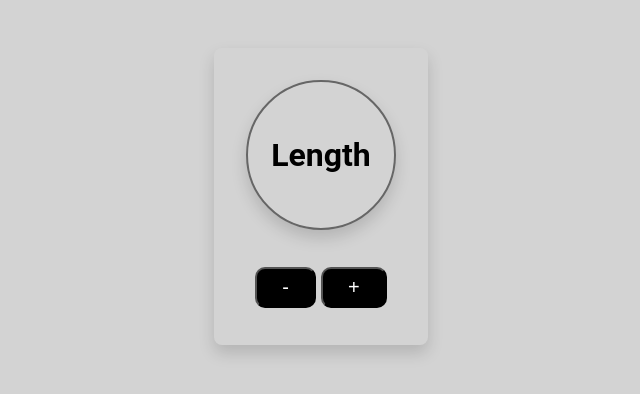
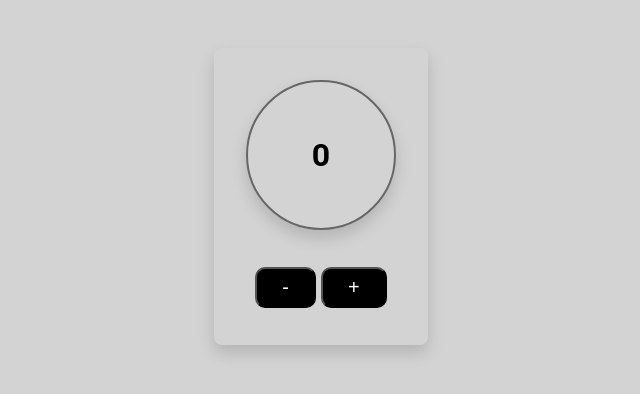
Before and after one commit to sctlcd/react-altitude-controller, a React (Create React App) app: page / in a window 1280 px wide. Shown: the top 394 px of the page, without its empty margins (319-959 px from the left). Built offline with nearby package versions, Linux system fonts and the light colour scheme; the HTML template or start-up script is replaced by a standard one.

Commit message:
added length value using useState

```diff
--- a/src/App.js
+++ b/src/App.js
@@ -1,7 +1,10 @@
 import './App.scss';
 import Button from "./components/Button";
+import React, {useState} from "react";
 
 function App() {
+  const [length, setlength] = useState(0);
+
   return (
     <div className="App">
       <div className='container mt-3 mb-3 text-center d-flex'>
@@ -10,7 +13,7 @@ function App() {
             className='text-light card border-50'
             style={{height:150, width:150, border: '2px solid #666'}}
           >
-            Length
+            {length}
           </h1>
           <div className='d-flex my-2'>
             <Button text="-" btnClass={"btn-lg border-10"} onClick={() => console.log("-")} />
```
